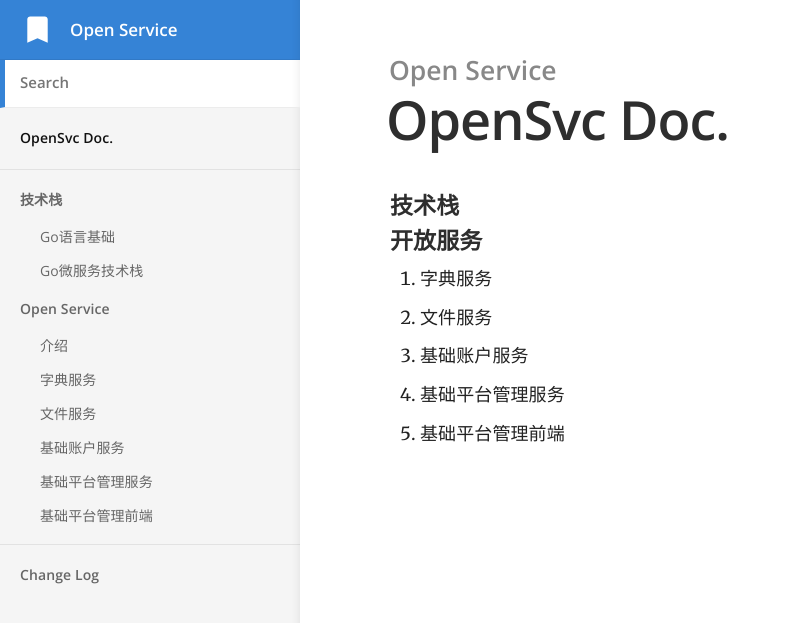
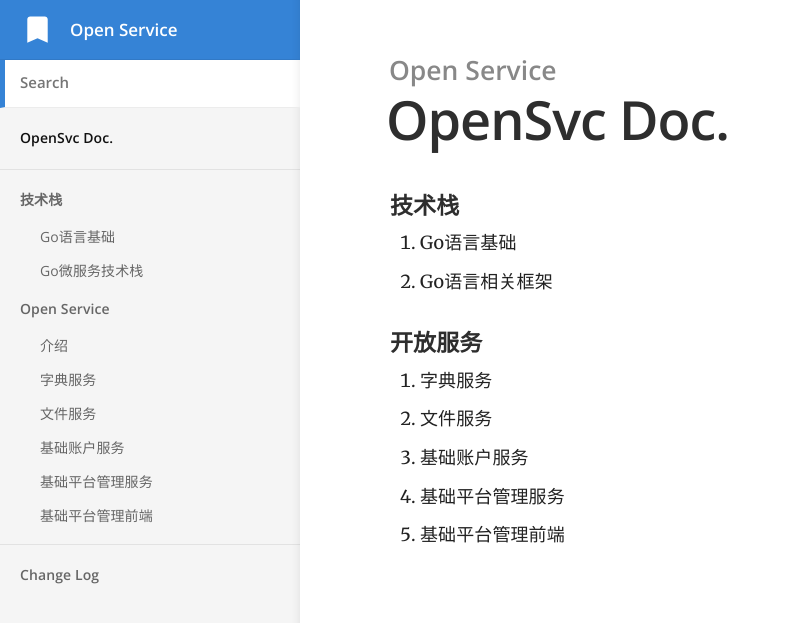
Before and after one commit to pku-hit/opensvc.github.io, a Jekyll site: the page built from index.md, in a window 1280 px wide. Shown: the top 623 px of the page, without its empty margins (0-790 px from the left). Built offline with Jekyll 4.4.1, drawn with Linux system fonts in a browser that asks for light colours.

Commit message:
更新技术相关内容

```diff
--- a/index.md
+++ b/index.md
@@ -3,6 +3,8 @@
 ---
 
 #### 技术栈
+1. Go语言基础
+2. Go语言相关框架
 
 #### 开放服务
 1. 字典服务
```
